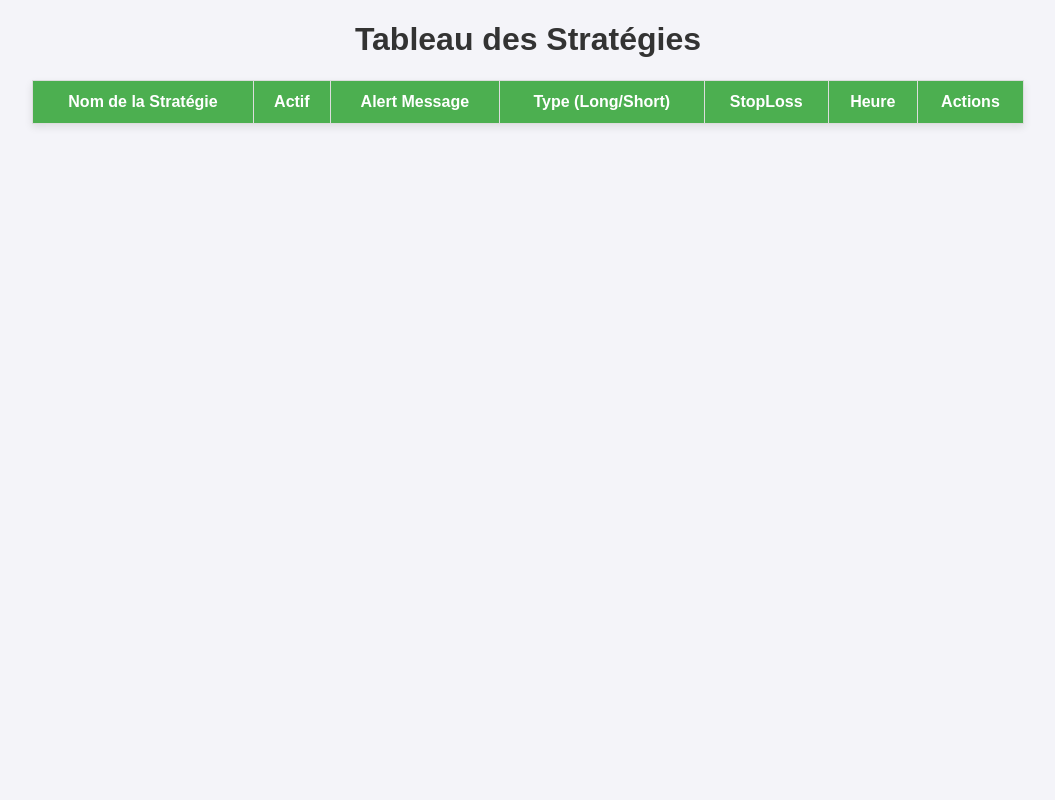
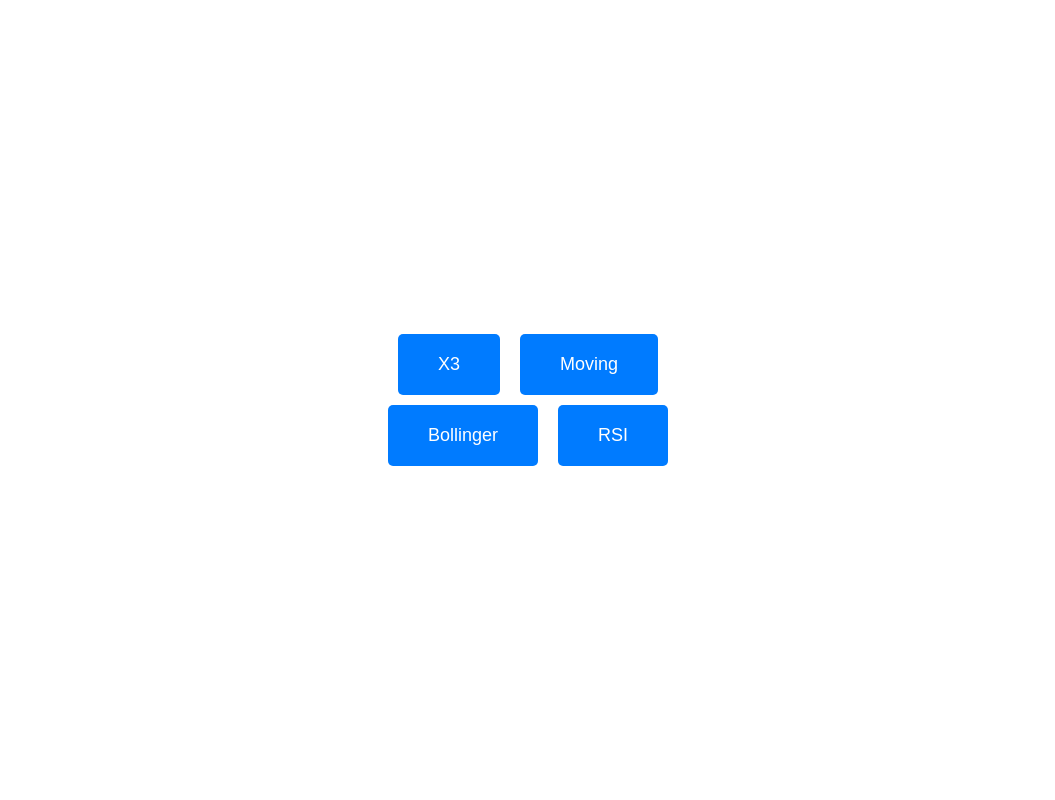
Before and after one commit to Wezord/automatisation-mexc, a Flask app: page /home in a window 1280 px wide. Shown: the whole page, without its empty margins (112-1167 px from the left). Run offline with Flask 3, Linux system fonts and the light colour scheme; lists and menus that the app fills with data are empty.

Commit message:
Flemme d'expliquer

```diff
--- a/main.py
+++ b/main.py
@@ -14,9 +14,14 @@ def home():
     # Sert la page HTML avec le tableau
     return render_template('data.html', strategies = current_alert)
 
-@app.route('/alert')
+@app.route('/larry')
+def larry():
+    return render_template('larry.html', strategies = current_alert)
+
+@app.route('/alert', methods=['GET'])
 def alert():
-    return jsonify({"strategies": current_alert})
+    if request.method == "GET":
+        return jsonify({"strategies": current_alert}), 200
 
 @app.route('/webhook', methods=['POST', 'GET'])
 def webhook():
--- a/templates/data.html
+++ b/templates/data.html
@@ -1,152 +1,65 @@
 <!DOCTYPE html>
-<html lang="en">
+<html lang="fr">
 <head>
     <meta charset="UTF-8">
     <meta name="viewport" content="width=device-width, initial-scale=1.0">
-    <title>Tableau des Stratégies</title>
+    <title>Page avec 4 boutons</title>
     <style>
         body {
+            display: flex;
+            flex-direction: column;
+            justify-content: center;
+            align-items: center;
+            height: 100vh;
+            margin: 0;
             font-family: Arial, sans-serif;
-            margin: 20px;
-            padding: 0;
-            background-color: #f4f4f9;
         }
-
-        h1 {
-            text-align: center;
-            color: #333;
+        .button-row {
+            display: flex;
+            justify-content: center;
+            gap: 20px;
+            margin: 5px 0;
         }
-
-        table {
-            width: 80%;
-            margin: 20px auto;
-            border-collapse: collapse;
-            background: #fff;
-            box-shadow: 0 4px 8px rgba(0, 0, 0, 0.1);
+        .button-group {
+            display: flex;
+            flex-direction: column;
+            align-items: center;
         }
-
-        th, td {
-            border: 1px solid #ddd;
-            padding: 12px;
-            text-align: center;
-        }
-
-        th {
-            background-color: #4CAF50;
+        button {
+            padding: 20px 40px;
+            font-size: 18px;
+            cursor: pointer;
+            border: none;
+            border-radius: 5px;
+            background-color: #007BFF;
             color: white;
         }
-
-        tr:nth-child(even) {
-            background-color: #f9f9f9;
+        button:hover {
+            background-color: #0056b3;
         }
-
-        tr:hover {
-            background-color: #f1f1f1;
-        }
-
-        .delete-btn {
-            background-color: #e74c3c;
-            color: white;
-            border: none;
-            padding: 8px 12px;
-            cursor: pointer;
-            border-radius: 5px;
-        }
-
-        .delete-btn:hover {
-            background-color: #c0392b;
+        .button-label {
+            font-size: 16px;
+            margin-bottom: 5px;
+            text-align: center;
         }
     </style>
 </head>
 <body>
-    <h1>Tableau des Stratégies</h1>
-    <table id="strategiesTable">
-        <thead>
-            <tr>
-                <th>Nom de la Stratégie</th>
-                <th>Actif</th>
-                <th>Alert Message</th>
-                <th>Type (Long/Short)</th>
-                <th>StopLoss</th>
-                <th>Heure</th>
-                <th>Actions</th>
-            </tr>
-        </thead>
-        <tbody>
-            <tr>
-
-            </tr>
-        </tbody>
-    </table>
-
-    <script>
-
-        // Fonction pour supprimer une ligne
-        function deleteRow(button) {
-            // Trouve la ligne parente du bouton cliqué
-            const row = button.parentElement.parentElement;
-
-            // Supprime la ligne du tableau
-            row.remove();
-        }
-
-        // Fonction pour mettre à jour le tableau avec les stratégies
-        document.addEventListener('DOMContentLoaded', function() {
-            // Placez votre code JavaScript ici
-            function updateTable(strategies) {
-                var table = document.getElementById('strategiesTable');
-                var tbody = table ? table.getElementsByTagName('tbody')[0] : null;  // Vérifie si 'table' existe
-                if(!table) console.log("Pas de table");
-                if (!tbody) {
-                    console.error('Erreur : l\'élément tbody n\'a pas été trouvé.');
-                    return;
-                }
-
-                // Vider le tableau existant
-                tbody.innerHTML = '';
-
-                // Ajouter une ligne pour chaque stratégie dans la liste
-                strategies.forEach(function(strategy) {
-                    var row = tbody.insertRow();
-
-                    var cell1 = row.insertCell(0);
-                    var cell2 = row.insertCell(1);
-                    var cell3 = row.insertCell(2);
-                    var cell4 = row.insertCell(3);
-                    var cell5 = row.insertCell(4);
-                    var cell6 = row.insertCell(5);
-                    var cell7 = row.insertCell(6);
-
-                    cell1.textContent = strategy.strategy_order_name;
-                    cell2.textContent = strategy.actif;
-                    cell3.textContent = strategy.alert_message;
-                    cell4.textContent = strategy.type;
-                    cell5.textContent = strategy.stop_loss;
-                    cell6.textContent = strategy.time;
-                    cell7.innerHTML = '<button class="delete-btn" onclick="deleteRow(this)">Supprimer</button>';
-                });
-            }
-
-
-            // Fonction de polling pour récupérer les stratégies du serveur toutes les 5 secondes
-            function fetchStrategies() {
-                fetch('/alert?json=true')
-                    .then(response => response.json())
-                    .then(data => {
-                        console.log(data);
-                        if (data.strategies) {
-                            updateTable(data.strategies);
-                            console.log("Strategie" , data.strategies);
-                        }
-                    })
-                    .catch(error => {
-                console.error("Erreur lors de la récupération des données : ", error);
-            });
-            }
-
-            // Démarrer le polling dès que la page est chargée
-            setInterval(fetchStrategies, 5000); // Toutes les 5 secondes
-        });
-    </script>
+    <div class="button-row">
+        <div class="button-group">
+            <button onclick="window.location.href='x3.html'">X3</button>
+        </div>
+        <div class="button-group">
+            <button onclick="window.location.href='page2.html'">Moving</button>
+        </div>
+    </div>
+    <div class="button-row">
+        <div class="button-group">
+            <button onclick="window.location.href='page3.html'">Bollinger</button>
+        </div>
+        <div class="button-group">
+            <button onclick="window.location.href='larry'">RSI</button>
+        </div>
+    </div>
 </body>
 </html>
```
Also changed, not shown: templates/larry.html (added, +152 -0 lines), templates/x3.html (added, +152 -0 lines), templates/home.html (added).
